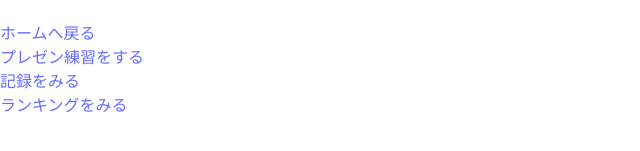
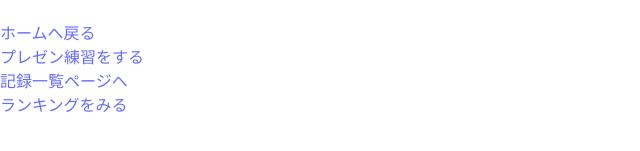
Before and after one commit to maixp089/aikotoba, a React (Vite) app in the folder frontend/: page /mypage in a window 1280 px wide. Shown: the part 393-544 px from the top of the page, without its empty margins (0-640 px from the left). Built offline with nearby package versions, Linux system fonts and the light colour scheme.

Commit message:
update: 文言変更

```diff
--- a/frontend/src/components/ToRecord.tsx
+++ b/frontend/src/components/ToRecord.tsx
@@ -2,7 +2,7 @@ import { Link } from "react-router-dom";
 const ToRecord = () => {
   return (
     <div>
-      <Link to={"/record"}>記録をみる</Link>
+      <Link to={"/record"}>記録一覧ページへ</Link>
     </div>
   );
 };
```
